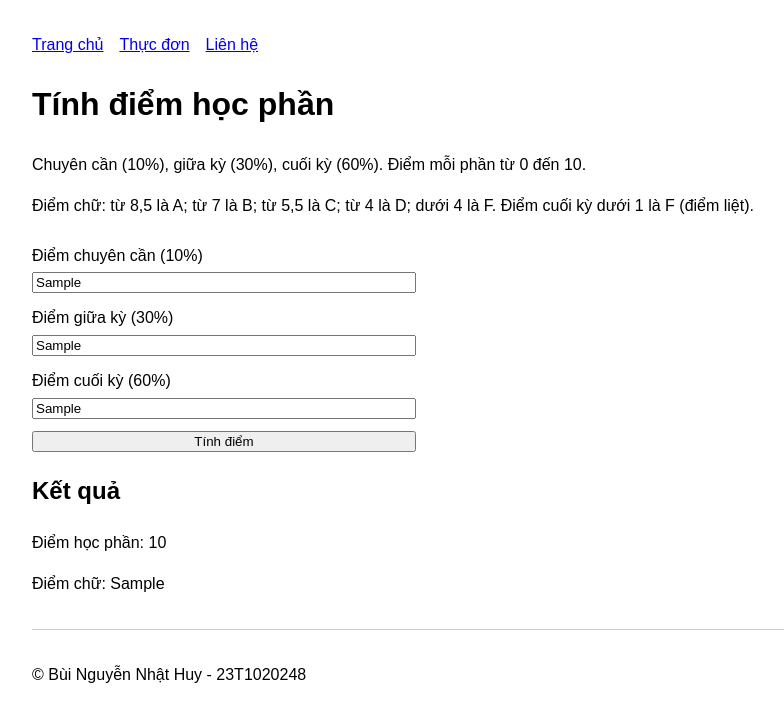
After one commit to Nhat-Huy-05/pnpm-hocphan, a Flask app: template chuong_04/templates/course_grade.html in a window 1280 px wide. The commit adds this page. Shown: the top 722 px of the page, without its empty margins (158-942 px from the left). Run offline with Flask 3, Linux system fonts and the light colour scheme; the template is opened without the code that fills it: most values are stand-ins (such as "Sample title", 1, 10 or a date in 2020).

Commit message:
add a course grading component

```diff
--- /dev/null
+++ b/chuong_04/templates/course_grade.html
@@ -0,0 +1,66 @@
+{% extends "base.html" %}
+
+{% block title %}Tính điểm học phần{% endblock %}
+
+{% block styles %}
+  {{ super() }}
+  <style>
+    .grade-form {
+      display: grid;
+      gap: 0.75rem;
+      max-width: 24rem;
+      margin-top: 1.5rem;
+    }
+
+    .grade-form label {
+      display: grid;
+      gap: 0.25rem;
+    }
+
+    .grade-error {
+      color: #a00;
+    }
+  </style>
+{% endblock %}
+
+{% block content %}
+  <h1>Tính điểm học phần</h1>
+  <p>Chuyên cần (10%), giữa kỳ (30%), cuối kỳ (60%). Điểm mỗi phần từ 0 đến 10.</p>
+  <p>Điểm chữ: từ 8,5 là A; từ 7 là B; từ 5,5 là C; từ 4 là D; dưới 4 là F. Điểm cuối kỳ dưới 1 là F (điểm liệt).</p>
+
+  <form class="grade-form" method="post" action="{{ url_for('course_grade') }}">
+    <label for="cc">
+      Điểm chuyên cần (10%)
+      <input id="cc" name="cc" type="text" inputmode="decimal" value="{{ values.cc }}" required />
+    </label>
+    {% if errors.cc %}
+    <p class="grade-error" role="alert">{{ errors.cc }}</p>
+    {% endif %}
+
+    <label for="gk">
+      Điểm giữa kỳ (30%)
+      <input id="gk" name="gk" type="text" inputmode="decimal" value="{{ values.gk }}" required />
+    </label>
+    {% if errors.gk %}
+    <p class="grade-error" role="alert">{{ errors.gk }}</p>
+    {% endif %}
+
+    <label for="ck">
+      Điểm cuối kỳ (60%)
+      <input id="ck" name="ck" type="text" inputmode="decimal" value="{{ values.ck }}" required />
+    </label>
+    {% if errors.ck %}
+    <p class="grade-error" role="alert">{{ errors.ck }}</p>
+    {% endif %}
+
+    <button type="submit">Tính điểm</button>
+  </form>
+
+  {% if final_score is not none %}
+  <section aria-live="polite">
+    <h2>Kết quả</h2>
+    <p>Điểm học phần: {{ final_score }}</p>
+    <p>Điểm chữ: {{ letter_grade }}</p>
+  </section>
+  {% endif %}
+{% endblock %}
--- a/chuong_04/templates/index.html
+++ b/chuong_04/templates/index.html
@@ -43,5 +43,6 @@
     <div class="home-actions">
       <a class="action-link" href="{{ url_for('menu.menu') }}">Xem thực đơn</a>
       <a class="action-link" href="{{ url_for('calculator') }}">Tính toán</a>
+      <a class="action-link" href="{{ url_for('course_grade') }}">Tính điểm học phần</a>
     </div>
 {% endblock %}
```
Also changed, not shown: chuong_04/cafe.py (+63 -0 lines), chuong_04/note.md (+2 -2 lines).
